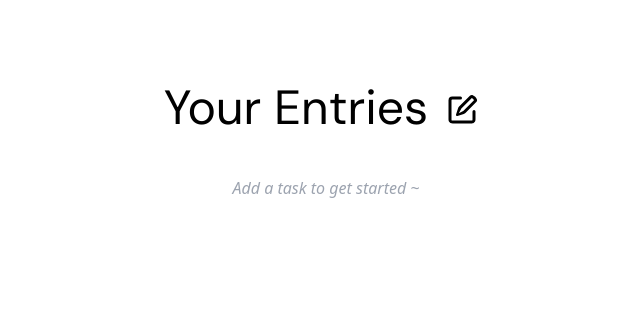
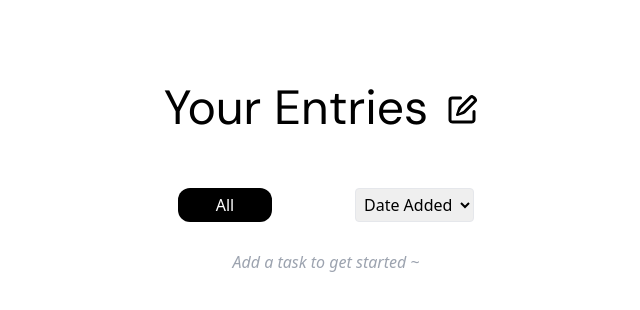
Before and after one commit to catherinetweeks/minimalist-bujo, a React (Vite) app: page / in a window 1280 px wide. Shown: the top 310 px of the page, without its empty margins (314-954 px from the left). Built offline with nearby package versions, Linux system fonts and the light colour scheme.

Commit message:
added rudimentary sorting and filtering

```diff
--- a/src/components/TodoApp.tsx
+++ b/src/components/TodoApp.tsx
@@ -52,6 +52,10 @@ const handleAddTask = () => {
 const [entries, setEntries] = useState<Entry[]>([]);
 const [editingEntry, setEditingEntry] = useState<Entry | null>(null);
 
+// for sorting and filters
+const [filterStatus, setFilterStatus] = useState<"all" | "completed" | "incomplete">("all");
+const [sortBy, setSortBy] = useState<"dateAdded" | "taskDate">("dateAdded");
+
   return (
     <div className="flex flex-col items-center p-8">
       <div className="flex flex-row items-center gap-2 p-6 mt-5">
@@ -71,19 +75,54 @@ const [editingEntry, setEditingEntry] = useState<Entry | null>(null);
           </button>
         </div>
       </div>
+      <div className="flex justify-between mb-4 w-full max-w-xs p-3 appearance-none">
+        <select
+          className="p-1 rounded-xl bg-black text-white text-center appearance-none"
+          value={filterStatus}
+          onChange={(e) => setFilterStatus(e.target.value as typeof filterStatus)}
+        >
+          <option value="all">All</option>
+          <option value="completed">Completed</option>
+          <option value="incomplete">Incomplete</option>
+        </select>
+        <select
+          className="border p-1 rounded"
+          value={sortBy}
+          onChange={(e) => setSortBy(e.target.value as typeof sortBy)}
+        >
+          <option value="dateAdded">Date Added</option>
+          <option value="taskDate">Date Due</option>
+        </select>
+      </div>
         <div className="w-full max-w-lg mb-8">
           {entries.length === 0 ? (
             <p className="text-center text-gray-400 italic">
               Add a task to get started ~
             </p>
           ) : (
-          entries.map((entry) => (
+            <>
+              {entries
+                .filter((entry) => {
+                  if (entry.type !== "task") return true;
+                  if (filterStatus === "completed") return entry.completed;
+                  if (filterStatus === "incomplete") return !entry.completed;
+                  return true;
+                })
+                .sort((a, b) => {
+                  if (sortBy === "dateAdded") return Number(b.id) - Number(a.id);
+                  if (sortBy === "taskDate") return a.date.localeCompare(b.date);
+                  return 0;
+                })
+                .map((entry) => (
                   <div
                     key={entry.id}
                     className="rounded-xl p-4 mb-1 flex items-start gap-4 cursor-pointer hover:bg-slate-50 hover:-translate-y-0.5 transition-all"
                     onClick={(e) => {
                       const target = e.target as HTMLElement;
-              if (target.tagName !== 'INPUT' && target.tagName !== 'BUTTON') {
+                      if (
+                        target.tagName !== "INPUT" &&
+                        target.tagName !== "BUTTON"
+                      ) {
                         handleEditEntry(entry);
                       }
                     }}
@@ -104,37 +143,45 @@ const [editingEntry, setEditingEntry] = useState<Entry | null>(null);
                         }}
                         className="w-4 h-4 accent-black mt-1"
                       />
-            ): (
+                    ) : (
                       <p className="font-bold">—</p>
                     )}
 
                     <div className="flex-1">
                       <h3
                         className={`font-medium ${
-                  entry.type === "task" && entry.completed ? "line-through text-gray-400" : ""
+                          entry.type === "task" && entry.completed
+                            ? "line-through text-gray-400"
+                            : ""
                         }`}
                       >
                         {entry.title}
                       </h3>
                       <p
                         className={`text-sm ${
-                  entry.type === "task" && entry.completed ? "text-gray-400 line-through" : "text-gray-600"
+                          entry.type === "task" && entry.completed
+                            ? "text-gray-400 line-through"
+                            : "text-gray-600"
                         }`}
                       >
                         {entry.description}
                       </p>
                       <p
                         className={`text-xs ${
-                  entry.type === "task" && entry.completed ? "text-gray-300 line-through" : "text-gray-400"
+                          entry.type === "task" && entry.completed
+                            ? "text-gray-300 line-through"
+                            : "text-gray-400"
                         }`}
                       >
                         {entry.date}
                       </p>
                     </div>
                   </div>
-        )))}
+                ))}
+            </>
+          )}
+        </div>
 
-      </div>
       <Modal isOpen={isModalOpen} onClose={() => setIsModalOpen(false)}>
         {/* Toggle only appears for new entries (not edits) */}
         {editingEntry && !entries.find((e) => e.id === editingEntry.id) && (
```
Lines whose indentation alone changed are shown as unchanged.
